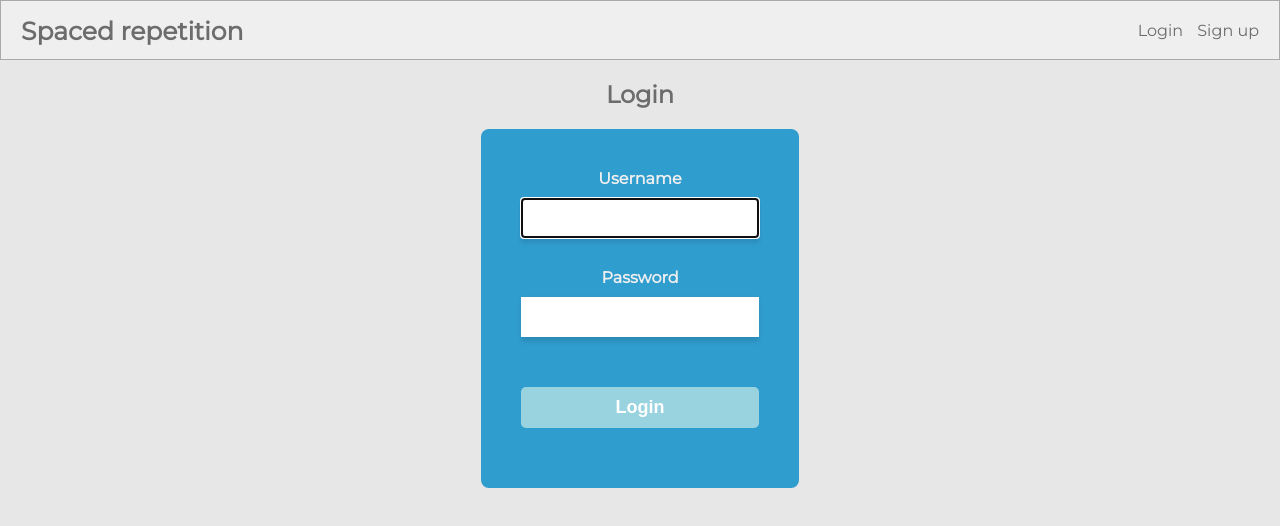
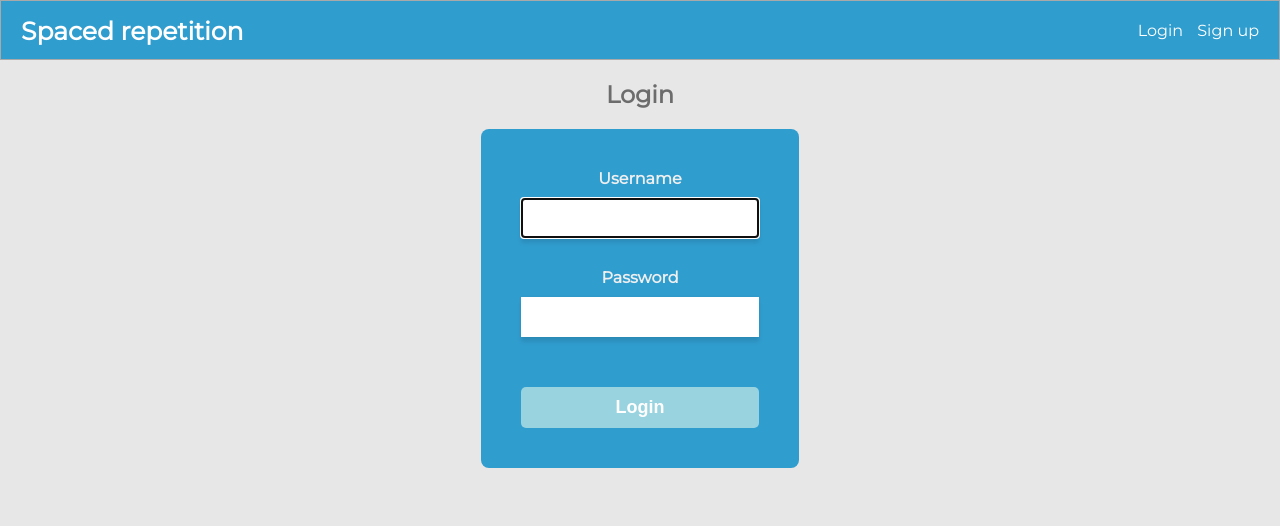
Before and after one commit to thinkful-ei-armadillo/spaced-repetition-client-jonathan-payman, a React app: page /login in a window 1280 px wide. Built offline with nearby package versions, Linux system fonts and the light colour scheme; no server answers.

Commit message:
styling fixes to header

```diff
--- a/src/components/Form/Form.css
+++ b/src/components/Form/Form.css
@@ -3,7 +3,7 @@ form {
   flex-direction: column;
   text-align: right;
   padding: 20px 40px;
-  padding-bottom: 60px;
+  padding-bottom: 40px;
   background-color: #309dcf;
   color: #efefef;
   border-radius: 8px;
--- a/src/components/Header/Header.css
+++ b/src/components/Header/Header.css
@@ -4,14 +4,14 @@ header {
 
 .navbar a {
   text-decoration: none;
-  color: #6c6c6c;
+  color: white;
   padding: 5px;
   line-height: 30px;
 }
 
 .navbar a:hover {
   text-decoration-line: none;
-  color: #373737;
+  color: #beeaff;
 }
 
 nav {
@@ -27,7 +27,7 @@ nav {
 
 .navbar {
   text-align: end;
-  background-color: #efefef;
+  background-color: #309dcf;
   padding: 15px;
   height: 60px;
   border: 1px solid #a9a9a9;
```
